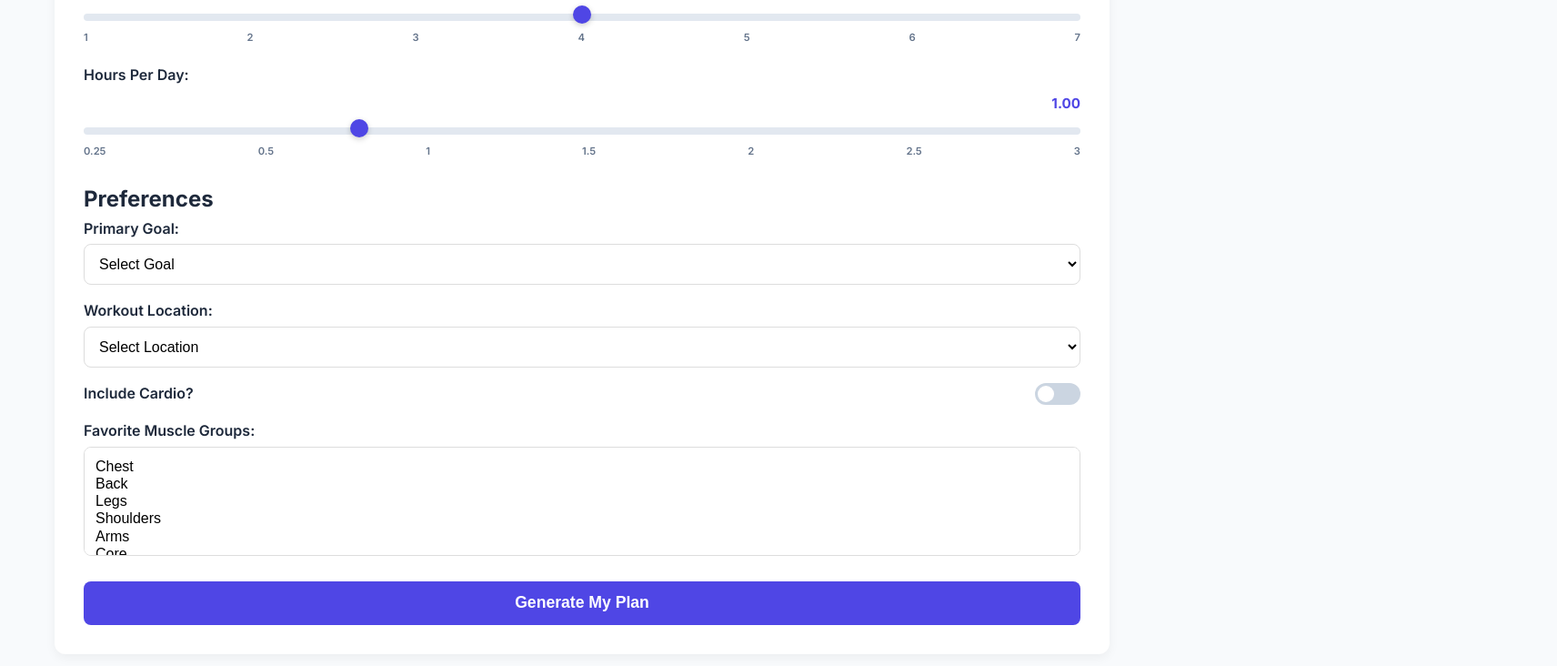
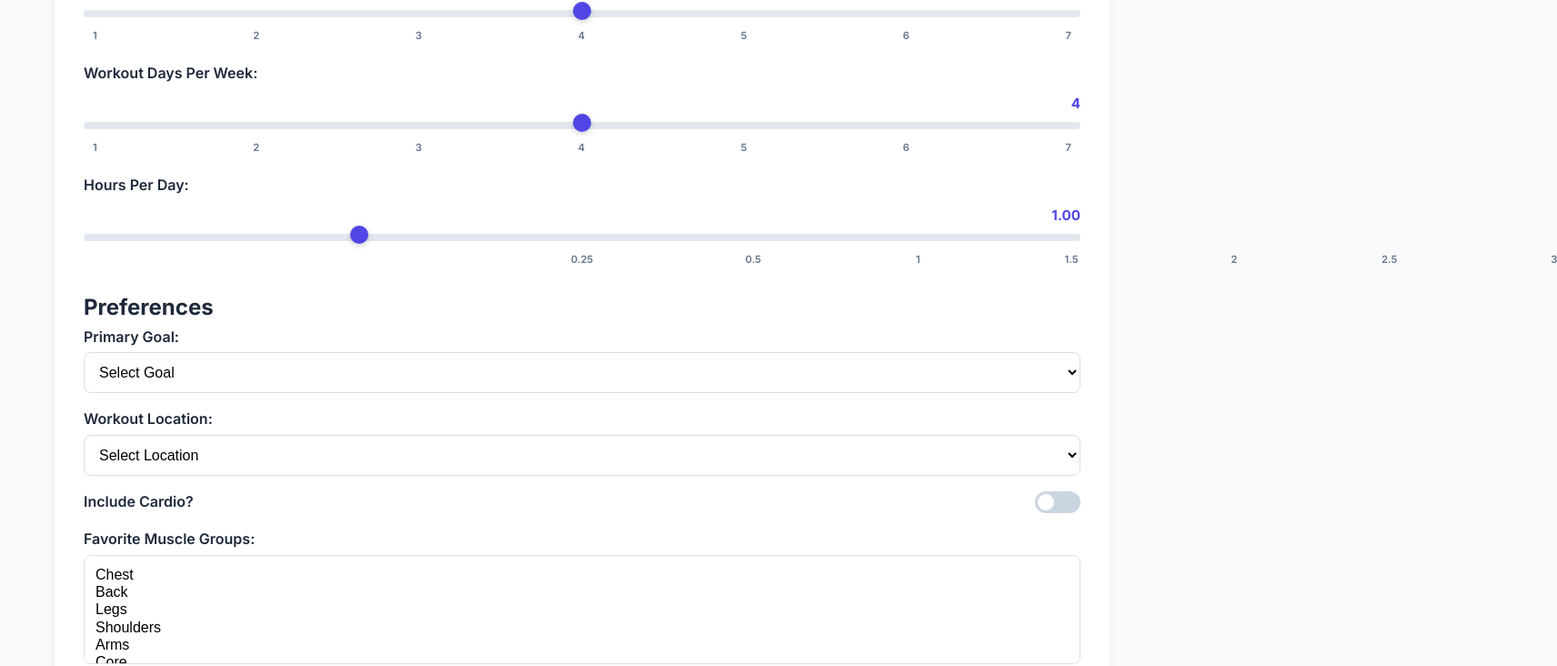
Before and after one commit to yourlocaljosh/fullstack-fitness, a React (Create React App) app in the folder client/: page / in a window 1280 px wide. Shown: the part 579-1311 px from the top of the page at 91% size, 1712 px wide, since content can reach past the window. Built offline with nearby package versions, Linux system fonts and the light colour scheme.

Commit message:
Update results page

```diff
--- a/client/src/App.jsx
+++ b/client/src/App.jsx
@@ -134,6 +134,25 @@ function HomePage({ onGeneratePlan }) {
             </label>
 
             <label className="slider-label">
+              Workout Days Per Week: <span className="slider-value">{formData.daysPerWeek}</span>
+              <input
+                type="range"
+                min="1"
+                max="7"
+                step="1"
+                name="daysPerWeek"
+                value={formData.daysPerWeek}
+                onChange={handleInputChange}
+                className="slider"
+              />
+              <div className="slider-ticks days-ticks">
+                {[1, 2, 3, 4, 5, 6, 7].map(num => (
+                  <span key={num}>{num}</span>
+                ))}
+              </div>
+            </label>
+
+            <label className="slider-label">
               Hours Per Day: <span className="slider-value">{parseFloat(formData.hoursPerDay).toFixed(2)}</span>
               <input
                 type="range"
@@ -145,7 +164,7 @@ function HomePage({ onGeneratePlan }) {
                 onChange={handleInputChange}
                 className="slider"
               />
-              <div className="slider-ticks">
+              <div className="slider-ticks hours-ticks">
                 <span>0.25</span>
                 <span>0.5</span>
                 <span>1</span>
--- a/client/src/ResultsPage.jsx
+++ b/client/src/ResultsPage.jsx
@@ -3,28 +3,42 @@ import './styles/App.css';
 
 function ResultsPage({ routine, nutrition }) {
   if (!routine || !nutrition) {
-    // Redirect to home if no data (user navigated directly)
     window.location.href = '/';
     return null;
   }
 
-  // Clean up Gemini's output (remove extra newlines)
-  const cleanRoutine = routine
-    .split('\n')
-    .map(line => line.trim())
-    .filter(line => line !== '')
-    .join('\n');
+  const formatRoutine = (text) => {
+    const lines = text.split('\n').map(line => line.trim()).filter(line => line);
+    const formatted = [];
+    let currentDay = null;
 
+    for (const line of lines) {
+      const dayMatch = line.match(/^(monday|tuesday|wednesday|thursday|friday|saturday|sunday)/i);
+      if (dayMatch) {
+        currentDay = line;
+        formatted.push(`\n${currentDay}:`);
+      }
+      else if (line.match(/\(\s*\d+\s*sets?:?\s*\d+(-\d+)?\s*reps?\s*\)/i)) {
+        if (currentDay) {
+          formatted.push(`- ${line}`);
+        }
+      }
+    }
+
+    return formatted.join('\n').trim();
+  };
+
+  const cleanRoutine = formatRoutine(routine);
   const cleanNutrition = nutrition
     .split('\n')
     .map(line => line.trim())
-    .filter(line => line !== '')
+    .filter(line => line && !line.includes('Daily Nutrition Guide:'))
     .join('\n');
 
   return (
     <div className="results-container">
       <header className="results-header">
-        <h1>Your Personalized Plan</h1>
+        <h1>💪 Your Personalized Plan</h1>
         <button
           onClick={() => window.history.back()}
           className="back-button"
@@ -37,34 +51,20 @@ function ResultsPage({ routine, nutrition }) {
         <section className="workout-section">
           <h2>📅 Weekly Workout Routine</h2>
           <div className="routine-content">
-            {cleanRoutine.split('\n').map((line, i) => {
-              // Style day headers differently
-              if (line.toLowerCase().includes('monday') ||
-                  line.toLowerCase().includes('tuesday') ||
-                  line.toLowerCase().includes('wednesday') ||
-                  line.toLowerCase().includes('thursday') ||
-                  line.toLowerCase().includes('friday') ||
-                  line.toLowerCase().includes('saturday') ||
-                  line.toLowerCase().includes('sunday')) {
-                return <h3 key={i} className="day-header">{line}</h3>;
-              }
-              return <p key={i} className="routine-line">{line}</p>;
-            })}
+            <pre className="formatted-routine">{cleanRoutine}</pre>
           </div>
         </section>
 
         <section className="nutrition-section">
           <h2>🥗 Daily Nutrition Guide</h2>
           <div className="nutrition-content">
-            {cleanNutrition.split('\n').map((line, i) => (
-              <p key={i} className="nutrition-line">{line}</p>
-            ))}
+            <pre className="formatted-nutrition">{cleanNutrition}</pre>
           </div>
         </section>
       </main>
 
       <footer>
-        <p>Powered by Gemini AI • Built for MHacks 2025</p>
+        <p>Powered by 🤖 Gemini AI • Built for MHacks 2025</p>
       </footer>
     </div>
   );
--- a/client/src/styles/styles.css
+++ b/client/src/styles/styles.css
@@ -83,76 +83,6 @@ input[type="checkbox"] {
   margin-right: 0.5rem;
 }
 
-button {
-  background: #6e8efb;
-  color: white;
-  border: none;
-  padding: 0.75rem 1.5rem;
-  font-size: 1rem;
-  border-radius: 6px;
-  cursor: pointer;
-  transition: background 0.2s;
-  margin-top: 1rem;
-  width: 100%;
-}
-
-button:hover {
-  background: #5a7ce6;
-}
-
-.results-section {
-  background: white;
-  padding: 1.5rem;
-  border-radius: 12px;
-  box-shadow: 0 4px 12px rgba(0,0,0,0.05);
-  margin-top: 1rem;
-}
-
-.results-section h2 {
-  margin-bottom: 1rem;
-  color: #5a7ce6;
-  border-bottom: 2px solid #6e8efb;
-  padding-bottom: 0.5rem;
-}
-
-.routine,
-.nutrition {
-  background: #f5f5f5;
-  padding: 1rem;
-  border-radius: 8px;
-  white-space: pre-wrap;
-  font-family: 'Courier New', Courier, monospace;
-  font-size: 0.9rem;
-  overflow-x: auto;
-}
-
-footer {
-  text-align: center;
-  margin-top: 2rem;
-  padding: 1rem;
-  color: #777;
-  font-size: 0.9rem;
-}
-
-/* Responsive */
-@media (max-width: 768px) {
-  .app-container {
-    padding: 10px;
-  }
-
-  header h1 {
-    font-size: 2rem;
-  }
-
-  form {
-    padding: 1rem;
-  }
-
-  button {
-    padding: 0.75rem;
-  }
-}
-
 /* Toggle Switch */
 .toggle-label {
   display: flex;
@@ -175,7 +105,6 @@ footer {
   height: 0;
 }
 
-/* AFTER */
 .toggle-slider {
   position: absolute;
   cursor: pointer;
@@ -230,26 +159,23 @@ select, .multi-select {
   min-height: 120px;
 }
 
-/* Button */
-button {
-  background: #4f46e5;
-  color: white;
-  border: none;
-  padding: 0.85rem;
-  font-size: 1.1rem;
+/* Slider Styles */
+.slider-label {
+  display: flex;
+  flex-direction: column;
+  gap: 8px;
+  margin-bottom: 1.2rem;
   font-weight: 600;
-  border-radius: 8px;
-  cursor: pointer;
-  transition: background 0.2s;
-  margin-top: 1rem;
-  width: 100%;
+  color: #1e293b;
 }
 
-button:hover {
-  background: #4338ca;
+.slider-value {
+  align-self: flex-end;
+  font-weight: 700;
+  color: #4f46e5;
+  font-size: 0.95rem;
 }
 
-/* Range Slider Styles */
 .slider {
   width: 100%;
   height: 8px;
@@ -258,7 +184,8 @@ button:hover {
   background: #e2e8f0;
   border-radius: 4px;
   outline: none;
-  margin-top: 8px;
+  margin: 0;
+  padding: 0;
 }
 
 .slider::-webkit-slider-thumb {
@@ -269,8 +196,8 @@ button:hover {
   border-radius: 50%;
   background: #4f46e5;
   cursor: pointer;
-  box-shadow: 0 2px 6px rgba(0,0,0,0.2);
-  margin-top: -6px; /* Center on track */
+  box-shadow: 0 2px 6px rgba(0, 0, 0, 0.2);
+  margin-top: -6px;
 }
 
 .slider::-moz-range-thumb {
@@ -280,23 +207,7 @@ button:hover {
   background: #4f46e5;
   cursor: pointer;
   border: none;
-  box-shadow: 0 2px 6px rgba(0,0,0,0.2);
-}
-
-/* Slider label layout */
-.slider-label {
-  display: flex;
-  flex-direction: column;
-  gap: 6px;
-  margin-bottom: 1.2rem;
-  font-weight: 600;
-}
-
-.slider-value {
-  text-align: right;
-  font-weight: 700;
-  color: #4f46e5;
-  font-size: 0.95rem;
+  box-shadow: 0 2px 6px rgba(0, 0, 0, 0.2);
 }
 
 .slider-ticks {
@@ -305,108 +216,23 @@ button:hover {
   margin-top: 4px;
   font-size: 0.7rem;
   color: #64748b;
+  width: 100%;
+  padding: 0 10px;
+  box-sizing: border-box;
 }
 
-/* Results Page Styles */
-.results-container {
-  max-width: 1200px;
-  margin: 0 auto;
-  padding: 20px;
-  min-height: 100vh;
-  background-color: #f8fafc;
+/* Special alignment for hours slider */
+.slider-ticks.hours-ticks span {
+  transform: translateX(-50%);
+  position: relative;
+  left: 50%;
 }
 
-.results-header {
-  display: flex;
+.slider-ticks.days-ticks {
   justify-content: space-between;
-  align-items: center;
-  padding: 2rem 0;
-  margin-bottom: 2rem;
-  border-bottom: 2px solid #e2e8f0;
 }
 
-.results-header h1 {
-  font-size: 2.2rem;
-  color: #1e293b;
-}
-
-.back-button {
-  background: #4f46e5;
-  color: white;
-  border: none;
-  padding: 0.6rem 1.2rem;
-  border-radius: 8px;
-  cursor: pointer;
-  font-weight: 600;
-  transition: background 0.2s;
-}
-
-.back-button:hover {
-  background: #4338ca;
-}
-
-.results-main {
-  display: grid;
-  grid-template-columns: 1fr 1fr;
-  gap: 2rem;
-  margin-bottom: 2rem;
-}
-
-.workout-section, .nutrition-section {
-  background: white;
-  padding: 1.8rem;
-  border-radius: 16px;
-  box-shadow: 0 4px 20px rgba(0,0,0,0.08);
-}
-
-.workout-section h2, .nutrition-section h2 {
-  color: #4f46e5;
-  margin-bottom: 1.5rem;
-  font-size: 1.8rem;
-  padding-bottom: 0.8rem;
-  border-bottom: 2px solid #e0e7ff;
-}
-
-.day-header {
-  font-size: 1.4rem;
-  color: #1e293b;
-  margin: 1.5rem 0 1rem 0;
-  padding-bottom: 0.5rem;
-  border-bottom: 1px solid #e2e8f0;
-}
-
-.routine-line, .nutrition-line {
-  margin: 0.6rem 0;
-  line-height: 1.6;
-  color: #334155;
-}
-
-.nutrition-content {
-  display: flex;
-  flex-direction: column;
-  gap: 0.8rem;
-}
-
-/* Responsive */
-@media (max-width: 768px) {
-  .results-main {
-    grid-template-columns: 1fr;
-    gap: 1.5rem;
-  }
-
-  .results-header {
-    flex-direction: column;
-    gap: 1rem;
-    text-align: center;
-  }
-
-  .back-button {
-    width: 100%;
-    max-width: 200px;
-  }
-}
-
-/* Loading Spinner */
+/* Loading Spinner Button */
 .submit-button {
   background: #4f46e5;
   color: white;
@@ -453,15 +279,125 @@ button:hover {
   100% { transform: rotate(360deg); }
 }
 
-.loading-overlay {
-  position: fixed;
-  top: 0;
-  left: 0;
-  width: 100%;
-  height: 100%;
-  background: rgba(248, 250, 252, 0.8);
+/* Results Page Styles */
+.results-container {
+  max-width: 800px;
+  margin: 0 auto;
+  padding: 20px;
+  min-height: 100vh;
+  background-color: #f8fafc;
+}
+
+.results-header {
   display: flex;
-  justify-content: center;
+  justify-content: space-between;
   align-items: center;
-  z-index: 1000;
+  padding: 1.5rem 0;
+  margin-bottom: 2rem;
+  border-bottom: 2px solid #e2e8f0;
 }
+
+.results-header h1 {
+  font-size: 2rem;
+  color: #1e293b;
+  display: flex;
+  align-items: center;
+  gap: 12px;
+}
+
+.back-button {
+  background: #4f46e5;
+  color: white;
+  border: none;
+  padding: 0.6rem 1.2rem;
+  border-radius: 8px;
+  cursor: pointer;
+  font-weight: 600;
+  transition: background 0.2s;
+  font-size: 0.95rem;
+}
+
+.back-button:hover {
+  background: #4338ca;
+}
+
+/* Single column layout for results */
+.results-main {
+  display: flex;
+  flex-direction: column;
+  gap: 2.5rem;
+  margin-bottom: 2rem;
+}
+
+.workout-section, .nutrition-section {
+  background: white;
+  padding: 1.8rem;
+  border-radius: 16px;
+  box-shadow: 0 4px 20px rgba(0,0,0,0.08);
+}
+
+.workout-section h2, .nutrition-section h2 {
+  color: #4f46e5;
+  margin-bottom: 1.2rem;
+  font-size: 1.6rem;
+  display: flex;
+  align-items: center;
+  gap: 10px;
+}
+
+/* Formatted content styling */
+.formatted-routine, .formatted-nutrition {
+  font-family: 'Inter', -apple-system, BlinkMacSystemFont, 'Segoe UI', Roboto, sans-serif;
+  font-size: 1.1rem;
+  line-height: 1.8;
+  white-space: pre-wrap;
+  background: none;
+  border: none;
+  padding: 0;
+  margin: 0;
+  color: #334155;
+  font-weight: 500;
+}
+
+/* Footer */
+footer {
+  text-align: center;
+  margin-top: 2rem;
+  padding: 1rem;
+  color: #777;
+  font-size: 0.9rem;
+}
+
+/* Responsive Design */
+@media (max-width: 768px) {
+  .app-container {
+    padding: 10px;
+  }
+
+  header h1 {
+    font-size: 2rem;
+  }
+
+  form {
+    padding: 1rem;
+  }
+
+  .results-container {
+    padding: 15px;
+  }
+
+  .results-header {
+    flex-direction: column;
+    gap: 1rem;
+    text-align: center;
+  }
+
+  .back-button {
+    width: 100%;
+    max-width: 200px;
+  }
+
+  .formatted-routine, .formatted-nutrition {
+    font-size: 1rem;
+  }
+}
```
